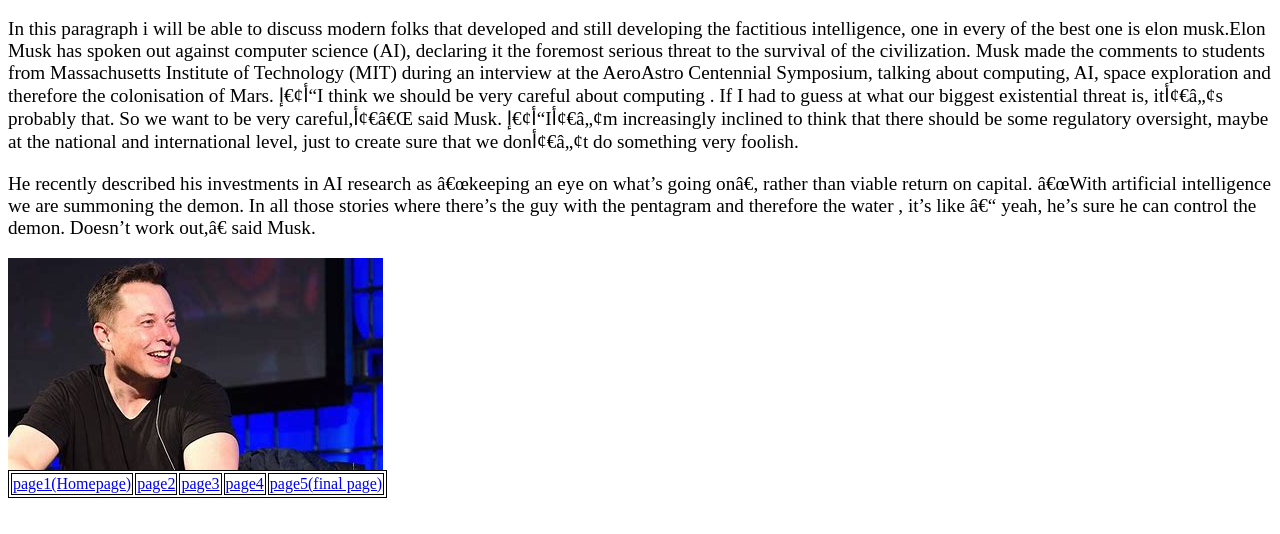
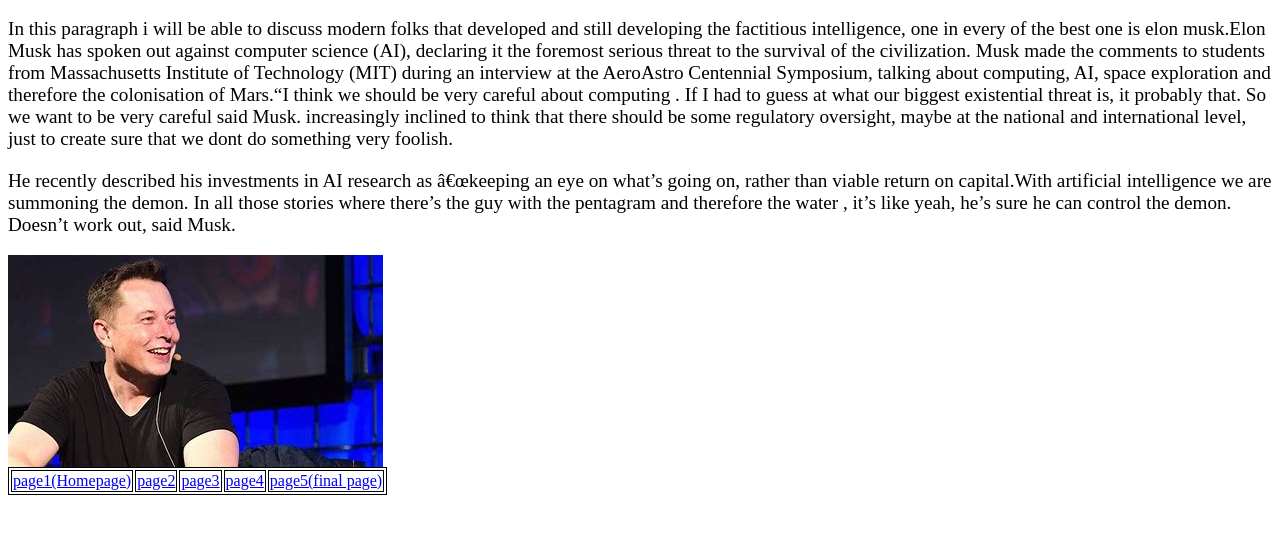
Before and after one commit to Minaamir473/ece001, a plain HTML site: page page3.html in a window 1280 px wide. Shown: the part 48-582 px from the top of the page. Drawn offline with Linux system fonts and the light colour scheme.

Commit message:
Update page3.html

```diff
--- a/page3.html
+++ b/page3.html
@@ -4,8 +4,8 @@
 </head>
 <body>
 <h1 style="text-align:center">Artificial intelligence page(3)</h1>
-<p style="font-size:120%">In this paragraph i will be able to discuss modern folks that developed and still developing the factitious intelligence, one in every of the best one is elon musk.Elon Musk has spoken out against computer science (AI), declaring it the foremost serious threat to the survival of the civilization. Musk made the comments to students from Massachusetts Institute of Technology (MIT) during an interview at the AeroAstro Centennial Symposium, talking about computing, AI, space exploration and therefore the colonisation of Mars. أ¢€إ“I think we should be very careful about computing . If I had to guess at what our biggest existential threat is, itأ¢€â„¢s probably that. So we want to be very careful,أ¢€â€Œ said Musk. أ¢€إ“Iأ¢€â„¢m increasingly inclined to think that there should be some regulatory oversight, maybe at the national and international level, just to create sure that we donأ¢€â„¢t do something very foolish.</p>
-<p style="font-size:120%">He recently described his investments in AI research as â€œkeeping an eye on what’s going onâ€‌, rather than viable return on capital. â€œWith artificial intelligence we are summoning the demon. In all those stories where there’s the guy with the pentagram and therefore the water , it’s like â€“ yeah, he’s sure he can control the demon. Doesn’t work out,â€‌ said Musk.</p>
+<p style="font-size:120%">In this paragraph i will be able to discuss modern folks that developed and still developing the factitious intelligence, one in every of the best one is elon musk.Elon Musk has spoken out against computer science (AI), declaring it the foremost serious threat to the survival of the civilization. Musk made the comments to students from Massachusetts Institute of Technology (MIT) during an interview at the AeroAstro Centennial Symposium, talking about computing, AI, space exploration and therefore the colonisation of Mars.“I think we should be very careful about computing . If I had to guess at what our biggest existential threat is, it probably that. So we want to be very careful said Musk. increasingly inclined to think that there should be some regulatory oversight, maybe at the national and international level, just to create sure that we dont do something very foolish.</p>
+<p style="font-size:120%">He recently described his investments in AI research as â€œkeeping an eye on what’s going on, rather than viable return on capital.With artificial intelligence we are summoning the demon. In all those stories where there’s the guy with the pentagram and therefore the water , it’s like yeah, he’s sure he can control the demon. Doesn’t work out, said Musk.</p>
 <img src="elon.jpg">
 <style>
 table,th,td{border:1px solid black;}
```
